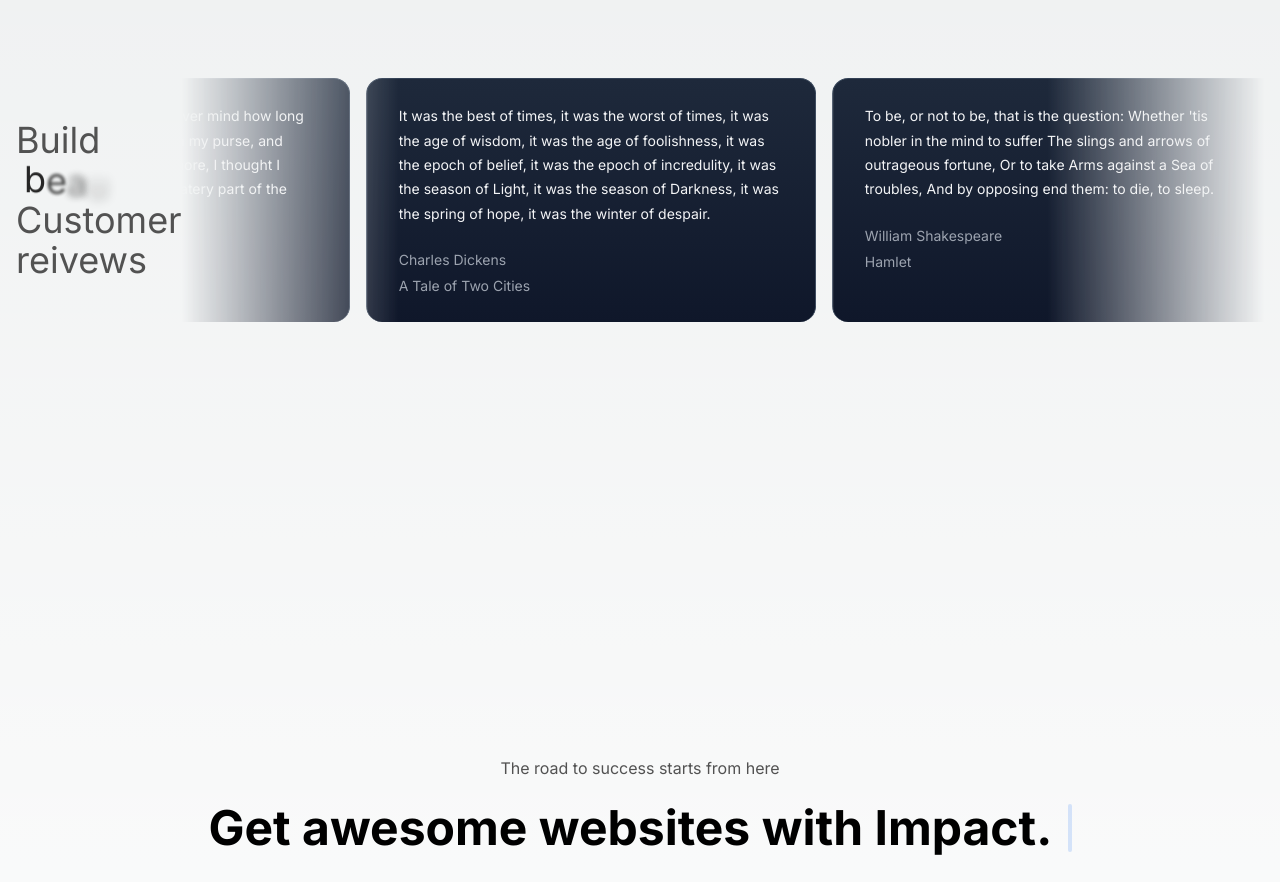
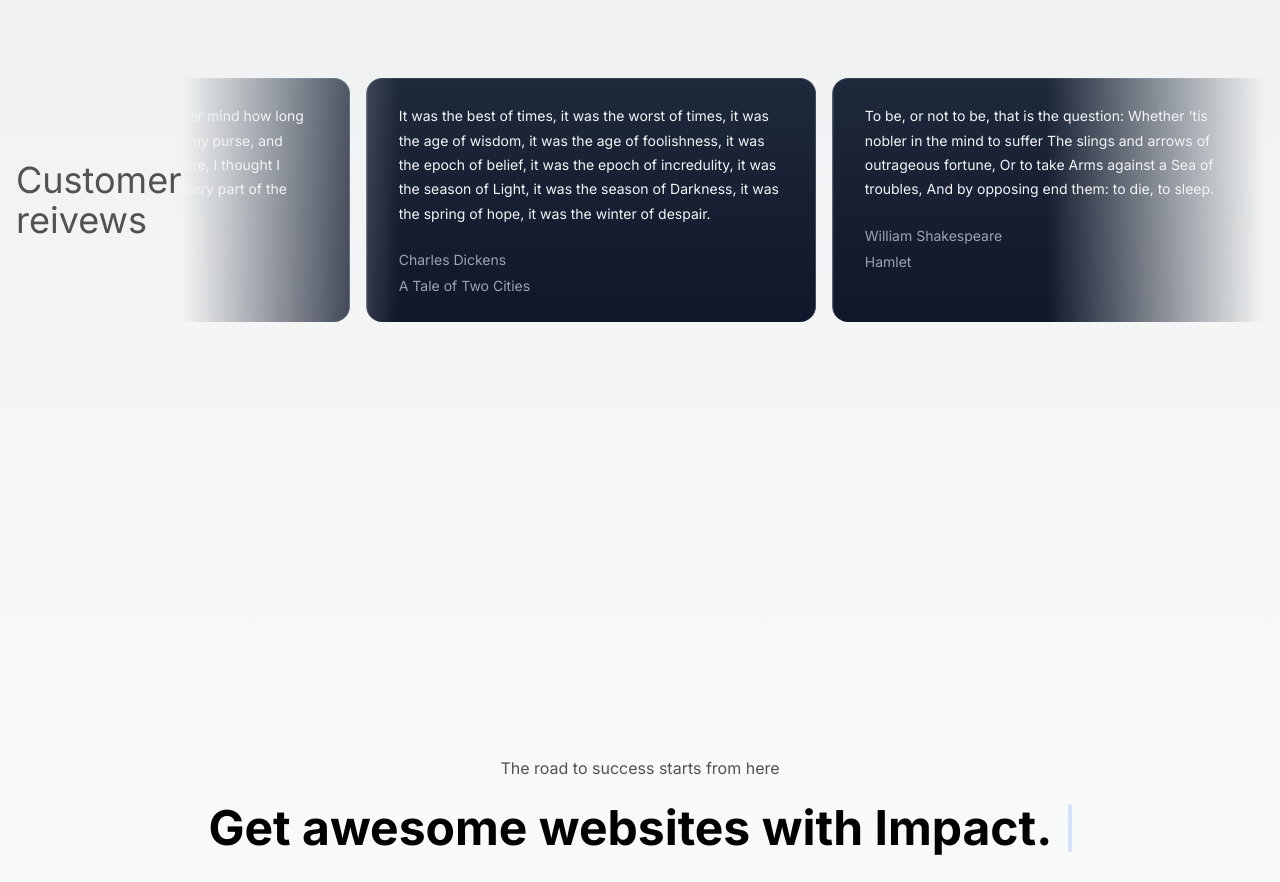
Before and after one commit to InfiniteDevs/impact, a Next.js app: page / in a window 1280 px wide. Shown: the part 2520-3402 px from the top of the page. Built offline with nearby package versions, Linux system fonts and the light colour scheme.

Commit message:
Update page.tsx

```diff
--- a/app/page.tsx
+++ b/app/page.tsx
@@ -9,15 +9,11 @@ import { HeroParallax } from "@/components/ui/hero-parallax";
 import { TypewriterEffectSmooth } from "@/components/ui/typewriter-effect";
 
 export default function Home() {
-
   return (
     <>
-
       <HeroParallax products={products} />
       <div className="h-[40rem] flex justify-center items-center px-4 ">
         <div className="text-4xl mx-auto font-normal text-neutral-600 dark:text-neutral-400">
-          Build
-          <FlipWords words={words} /> <br />
           Customer reivews
         </div>
         <InfiniteMovingCards
```
